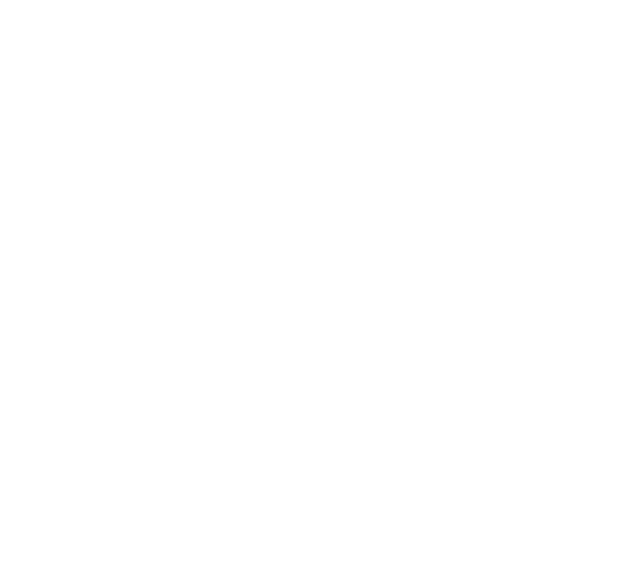
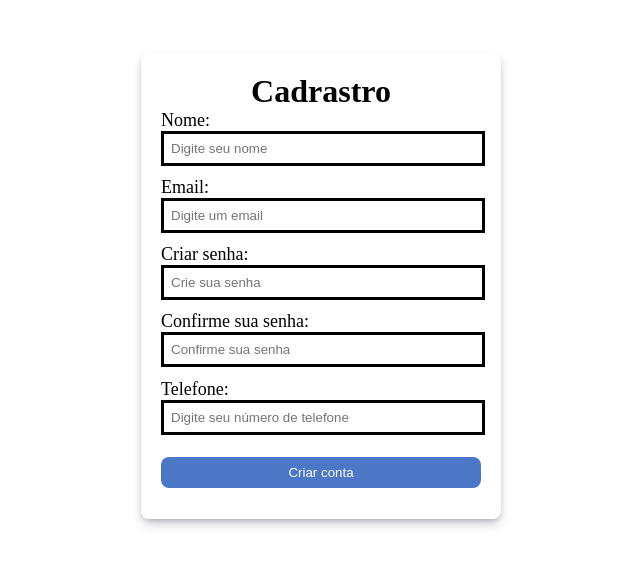
Before and after one commit to HenriqueCarniel1/projetoFaculdade, a React (Create React App) app: page /formcreatelogin in a window 1280 px wide. Before the commit this address had no page. Shown: the part 114-680 px from the top of the page, without its empty margins (319-959 px from the left). Built offline with nearby package versions, Linux system fonts and the light colour scheme.

Commit message:
formulario de cadastro

```diff
--- a/src/App.tsx
+++ b/src/App.tsx
@@ -4,12 +4,14 @@ import { BrowserRouter, Routes, Route } from "react-router-dom";
 import FormLogin from "./pages/formlogin";
 import Home from "./pages/Home";
 import Carrinho from "./pages/carrinho";
+import FormCreate from "./pages/formcreate";
 
 function App() {
   return (
     <BrowserRouter>
       <Routes>
         <Route path="/login" element={<FormLogin/>} />
+        <Route path="/formcreatelogin" element={<FormCreate/>} />
         <Route path="/" element={<Home/>} />
         <Route path="/carrinho" element={<Carrinho/>} />
       </Routes>
--- a/src/pages/formcreate/index.tsx
+++ b/src/pages/formcreate/index.tsx
@@ -1,12 +1,84 @@
-import './style.css';
+import axios from "axios";
+import React, { useState, FormEvent } from "react";
+import "./style.css";
+
 
 function FormCreate() {
-    return(
-        // Gabriel
-        <div>
 
+    return (
+        <div id="container-login">
+            <div id="container-form">
+                <div id="titulo-div-input">
+                    <h1>Cadrastro</h1>
+                </div>
+                <form className="formCreate">
+                    <div id="nome-div-input">
+                        <label>Nome:</label>
+                        <input
+                            type="text"
+                            name="Nome"
+                            placeholder="Digite seu nome"
+
+                        />
+                        <p id="emailverificated" style={{ color: 'red' }}>
+                        </p>
+                    </div>
+                    <div id="email-div-input">
+                        <label>Email:</label>
+                        <input
+                            type="text"
+                            name="email"
+                            placeholder="Digite um email"
+
+                        />
+                        <p id="emailverificated" style={{ color: 'red' }}>
+                        </p>
+                    </div>
+                    <div id="criar-senha-div-input">
+                        <label>Criar senha:</label>
+                        <input
+                            type="text"
+                            name="Criar senha"
+                            placeholder="Crie sua senha"
+
+                        />
+                        <p id="criar-senhaverificated" style={{ color: 'red' }}>
+                        </p>
+                    </div>
+                    <div id="confirmar-senha-div-input">
+                        <label>Confirme sua senha:</label>
+                        <input
+                            type="password"
+                            name="password"
+                            placeholder="Confirme sua senha"
+
+                        />
+                        <p id="onfirmar-senha-verificated" style={{ color: 'red' }}>
+                        </p>
+                    </div>
+                    <div id="telefone-div-input">
+                        <label>Telefone:</label>
+                        <input
+                            type="text"
+                            name="telefone"
+                            placeholder="Digite seu número de telefone"
+
+                        />
+                        <p id="telefoneverificated" style={{ color: 'red' }}>
+                        </p>
+                    </div>
+                    <div id="mensagem-certo">
+                    </div>
+
+                    <div id="botao-div">
+                        <button type="submit" id="botao">Criar conta</button>
+
+
+                    </div>
+                </form>
+            </div>
         </div>
-    )
+    );
 }
 
 export default FormCreate;
--- a/src/pages/formcreate/style.css
+++ b/src/pages/formcreate/style.css
@@ -0,0 +1,58 @@
+#container-login{
+    display: flex;
+    justify-content: center;
+    align-items: center;
+    height: 100vh;
+}
+#container-form {
+    background-color: white;
+    width: 20rem;
+    padding: 20px;
+    border-radius: 8px;
+    box-shadow: rgba(50, 50, 93, 0.25) 0px 6px 12px -2px, rgba(0, 0, 0, 0.3) 0px 3px 7px -3px;
+
+}
+#mensagem-certo {
+    display: flex;
+    justify-content: center;
+}
+#mensagem-certo p{
+    color: green;
+}
+label {
+    font-size: 18px;
+}
+input {
+    width: 95%;
+    border: 3px solid black;
+    padding: 7px;
+}
+#criarconta-div-input {
+    display: flex;
+    justify-content: end;
+    margin-bottom: 0.5rem;
+}
+#botao {
+    width: 100%;
+    background-color: rgb(76, 119, 198);
+    border: none;
+    padding: 8px;
+    border-radius: 8px;
+    color: white;
+    cursor: pointer;
+}
+a {
+    text-decoration: none;
+}
+#botao-div {
+    display: flex;
+    justify-content: center;
+}
+#titulo-div-input {
+    display: flex;
+    justify-content: center;
+}
+
+.formCreate div{
+    margin-bottom: 0.7rem;
+}
```
Also changed, not shown: 1 other file (tests, documents, lock files or other folders).
